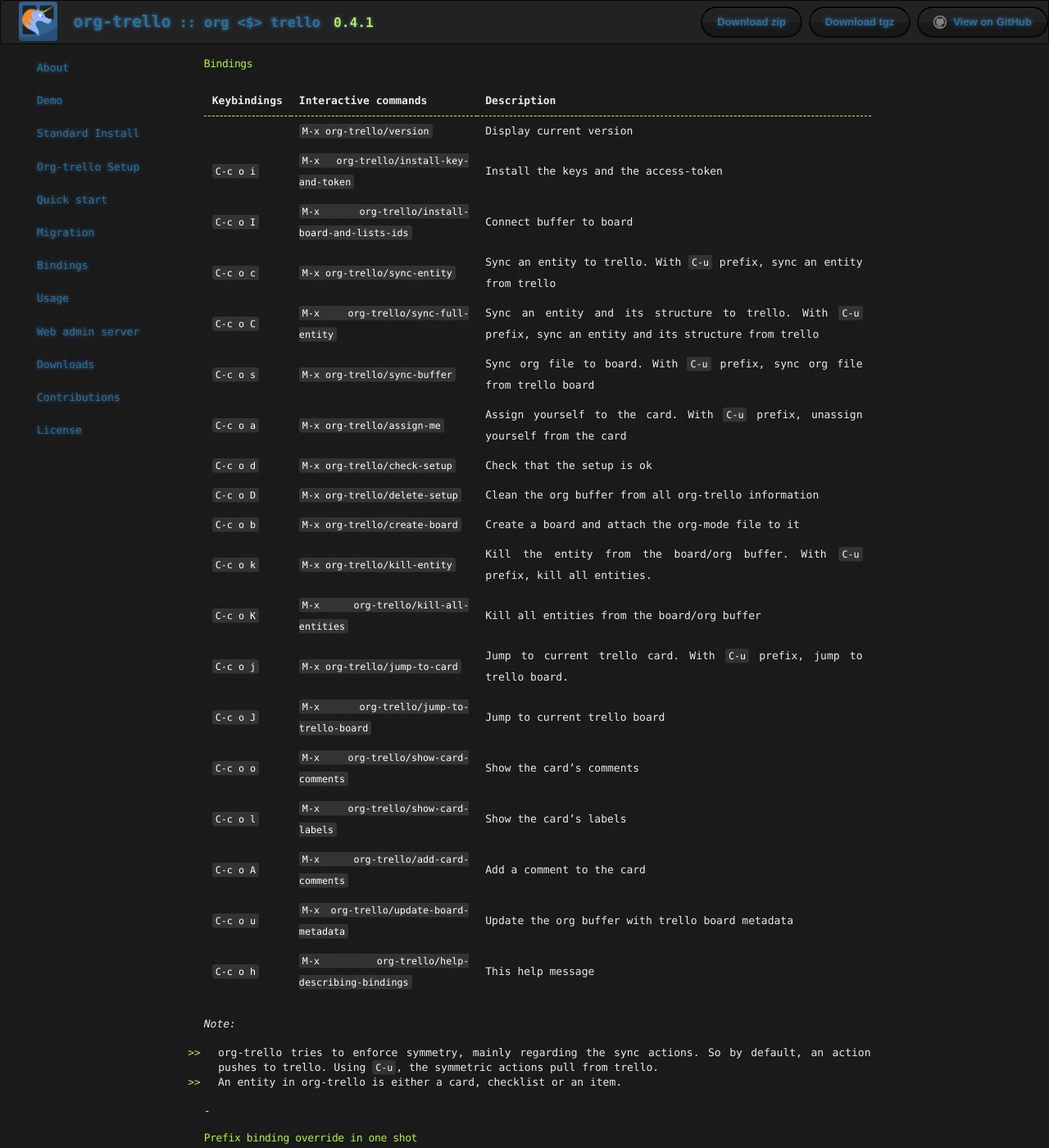
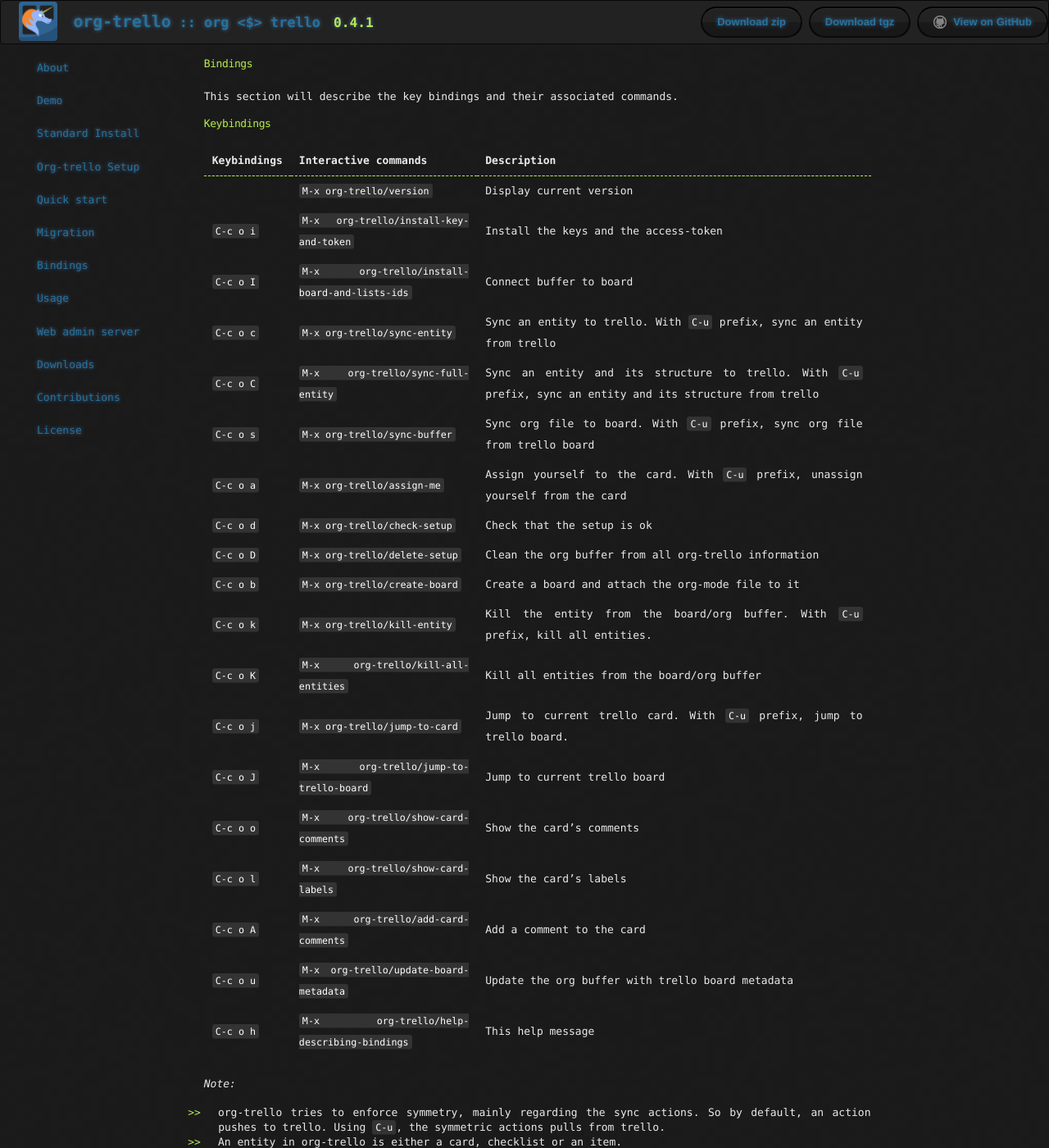
Before and after one commit to org-trello/org-trello.github.io, a Jekyll site: the page built from bindings.md, in a window 1280 px wide and 1400 px high. Shown: the whole window at 82% size. Built offline with Jekyll 4.4.1, drawn with Linux system fonts in a browser that asks for light colours; nearby versions of some CDN libraries; library files that are not in the unit come from our copies; Markdown is read by kramdown in place of the engine named in the settings.

Commit message:
Update bindings section

```diff
--- a/bindings.md
+++ b/bindings.md
@@ -3,6 +3,10 @@ layout: post
 title:  "Bindings"
 date:   2014-03-16 11:01:52
 ---
+
+This section will describe the key bindings and their associated commands.
+
+## Keybindings
 
 Keybindings        | Interactive commands                                  | Description
 -------------------|-------------------------------------------------------|----------------------------------------------------------------------------------------------
@@ -29,12 +33,10 @@ Keybindings        | Interactive commands                                  | Des
 *Note:*
 
 - org-trello tries to enforce symmetry, mainly regarding the sync actions.
-So by default, an action pushes to trello. Using <kbd>C-u</kbd>, the symmetric actions pull from trello.
+So by default, an action pushes to trello. Using <kbd>C-u</kbd>, the symmetric actions pulls from trello.
 - An entity in org-trello is either a card, checklist or an item.
 
--
-
-### Prefix binding override in one shot
+## Prefix binding override in one shot
 
 If you are not happy with "C-c o" as default prefix, you can now override your default prefix keybinding.
 For this, you need to install the following hook specifying the <prefix-key>:
```
